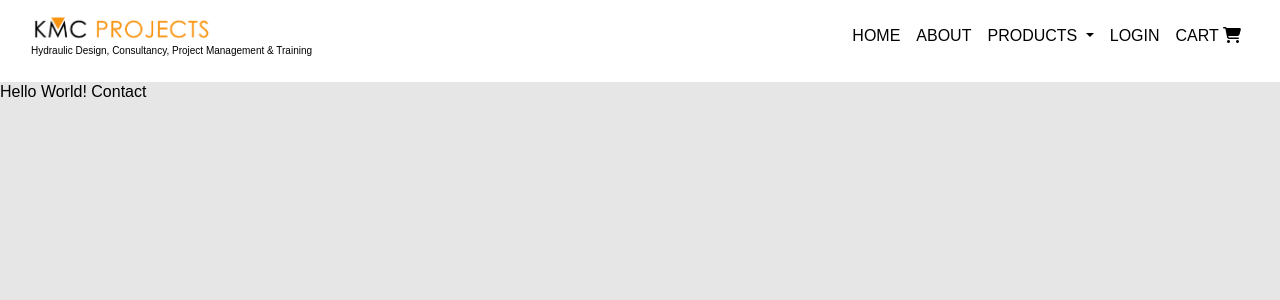
After one commit to sarahgoodwin93/kmc-projects, a Django app: page /home/contact in a window 1280 px wide. The commit adds this page. Shown: the top 300 px of the page. Run offline with Django 4.2, Linux system fonts and the light colour scheme; some libraries are stand-ins or nearby versions; some web fonts are replaced.

Commit message:
(FEAT/home): add contact.html for contact form

```diff
--- /dev/null
+++ b/home/templates/home/contact.html
@@ -0,0 +1,6 @@
+{% extends "base.html" %}
+{% load static %}
+
+{% block content %}
+<p>Hello World! Contact</p>
+{% endblock %}
--- a/home/templates/home/index.html
+++ b/home/templates/home/index.html
@@ -4,7 +4,7 @@
 {% block content %}
     <div class="content-wrapper">
         <h1 class="home-heading">Problems Solved</h1>
-        <a href="#" class="contact-button">Contact Us</a>
+        <a href="{% url 'contact' %}" class="contact-button">Contact Us</a>
             <div class="homepage-box">
                 <div>
                     <p class="homepage-text">
@@ -40,7 +40,7 @@
                         <i class="fas fa-phone-alt mr-2"></i><a href="tel: +61477020336">Phone: +61 477 020 336</a>
                     </li>
                     <li class="d-flex flex-row align-items-center">
-                        <i class="fas fa-envelope mr-2"></i> <a href="#">Contact Us</a>
+                        <i class="fas fa-envelope mr-2"></i> <a href="{% url 'contact' %}">Contact Us</a>
                     </li>
                     <br>
                     <li class="d-flex flex-row align-items-center">
--- a/home/urls.py
+++ b/home/urls.py
@@ -3,5 +3,6 @@ from django.urls import path
 from . import views
 
 urlpatterns = [
-    path('', views.index, name='home')
+    path('', views.index, name='home'),
+    path('home/contact', views.contact, name='contact'),
 ]
--- a/home/views.py
+++ b/home/views.py
@@ -6,3 +6,8 @@ def index(request):
     """ A view to return the index page """
 
     return render(request, 'home/index.html')
+
+
+def contact(request):
+    """ A view to return the contact page """
+    return render(request, 'home/contact.html')
```
